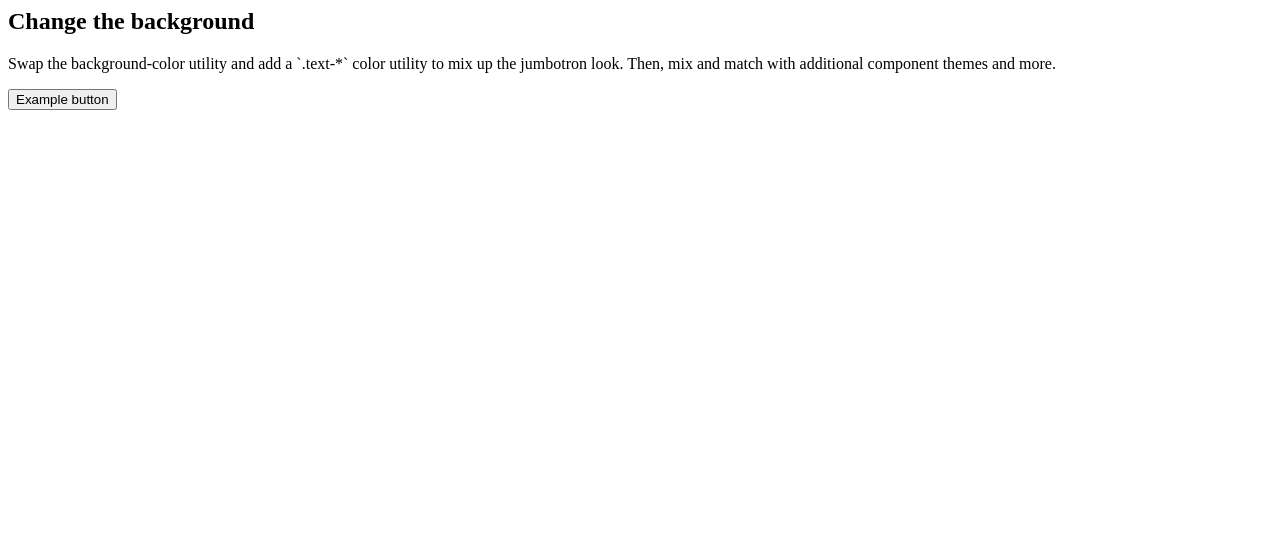
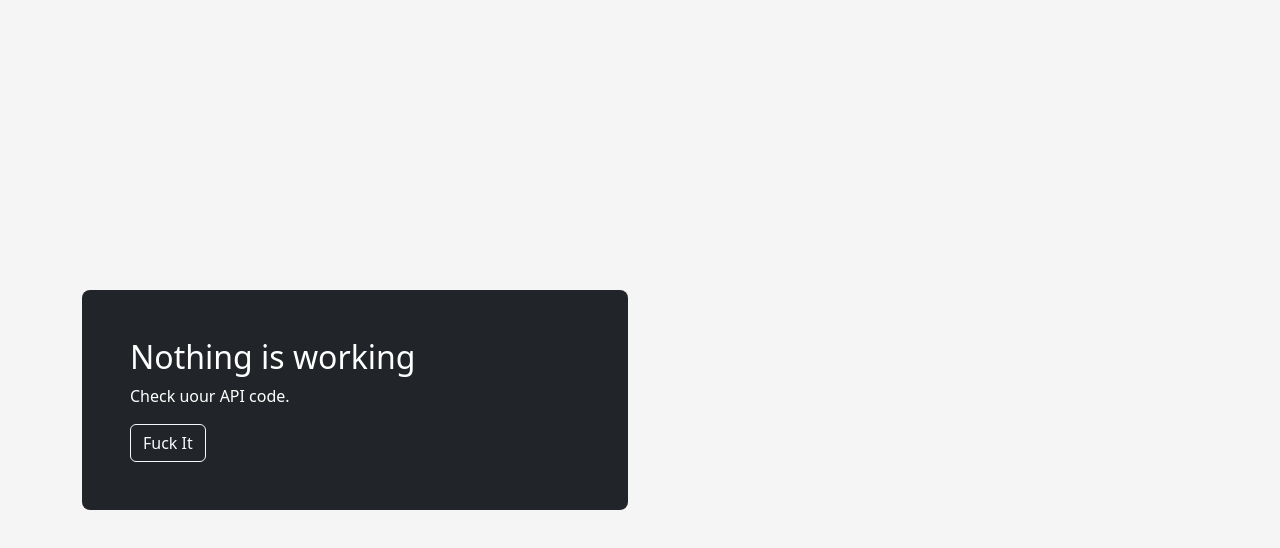
Before and after one commit to arturcastellanos/newsletter-signup, a website: page failure.html in a window 1280 px wide. Drawn offline with nearby package versions, Linux system fonts and the light colour scheme.

Commit message:
sent from vs code

```diff
--- a/app.js
+++ b/app.js
@@ -74,6 +74,9 @@ app.post('/success', (req, res) => {
     res.redirect("/")
 })
 
+app.post('/failure', (req, res) => {
+    res.redirect("/")
+})
 
 app.listen(process.env.PORT || 3000, () => {
     console.log("Server is fine. Running on port X3")
--- a/failure.html
+++ b/failure.html
@@ -1,10 +1,25 @@
+<!DOCTYPE html>
+<html lang="en">
+<head>
+    <meta charset="UTF-8">
+    <meta http-equiv="X-UA-Compatible" content="IE=edge">
+    <meta name="viewport" content="width=device-width, initial-scale=1.0">
+    <title>Failed!</title>
+    <link href="https://cdn.jsdelivr.net/npm/bootstrap@5.2.2/dist/css/bootstrap.min.css" rel="stylesheet" integrity="sha384-Zenh87qX5JnK2Jl0vWa8Ck2rdkQ2Bzep5IDxbcnCeuOxjzrPF/et3URy9Bv1WTRi" crossorigin="anonymous">
+    <link href="css/signin.css" rel="stylesheet">
+</head>
+<body>
 <div class="container py-4">
     <div class="row align-items-md-stretch">
       <div class="col-md-6">
         <div class="h-100 p-5 text-bg-dark rounded-3">
-          <h2>Change the background</h2>
-          <p>Swap the background-color utility and add a `.text-*` color utility to mix up the jumbotron look. Then, mix and match with additional component themes and more.</p>
-          <button class="btn btn-outline-light" type="button">Example button</button>
+            <h2>Nothing is working</h2>
+            <p>Check uour API code.</p>
+            <form action="/failure" method="post">
+                <button class="btn btn-outline-light" type="submit">Fuck It</button>
+            </form>
         </div>
       </div>
   </div>
+
+</body>
```
Also changed, not shown: success.html (+1 -1 lines).
